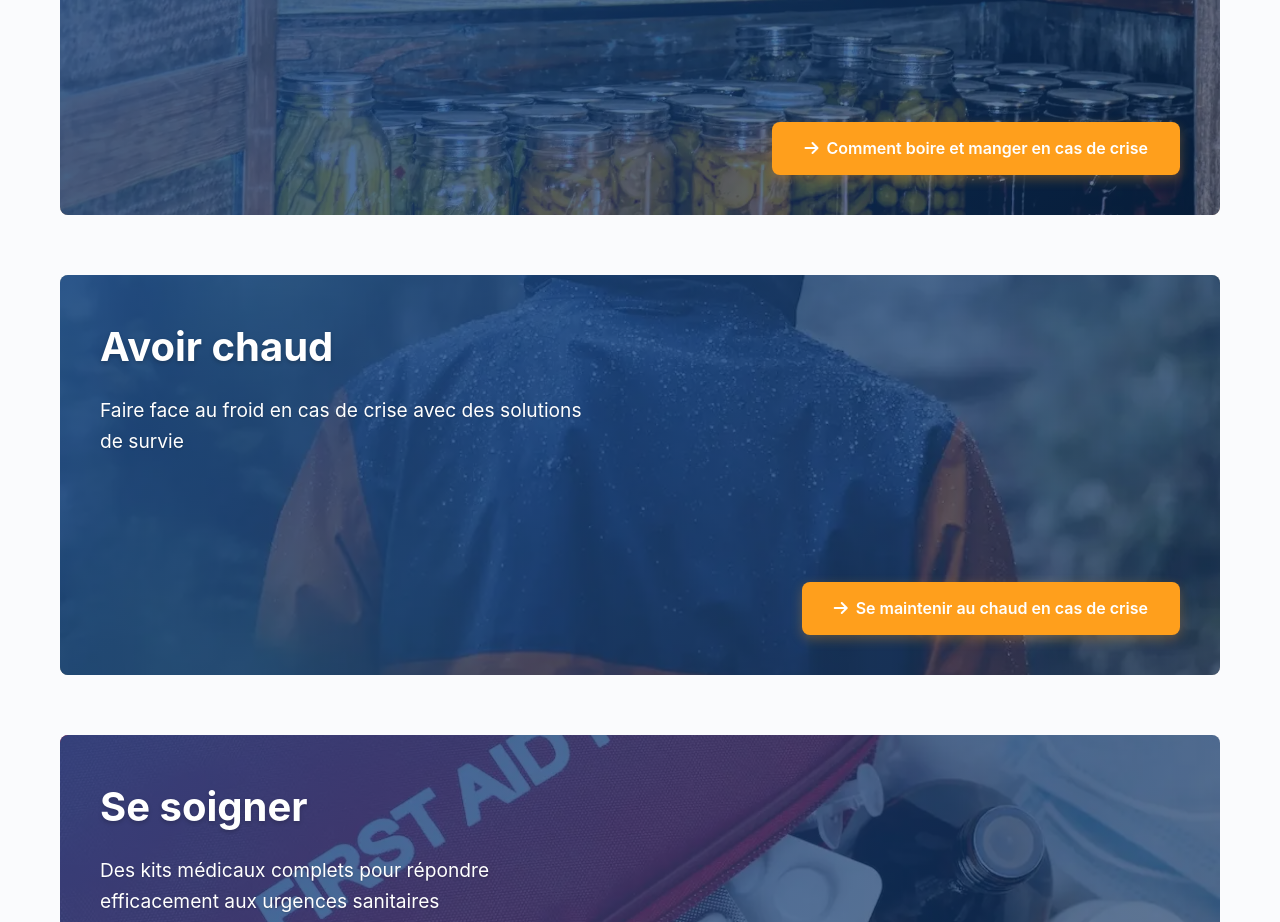
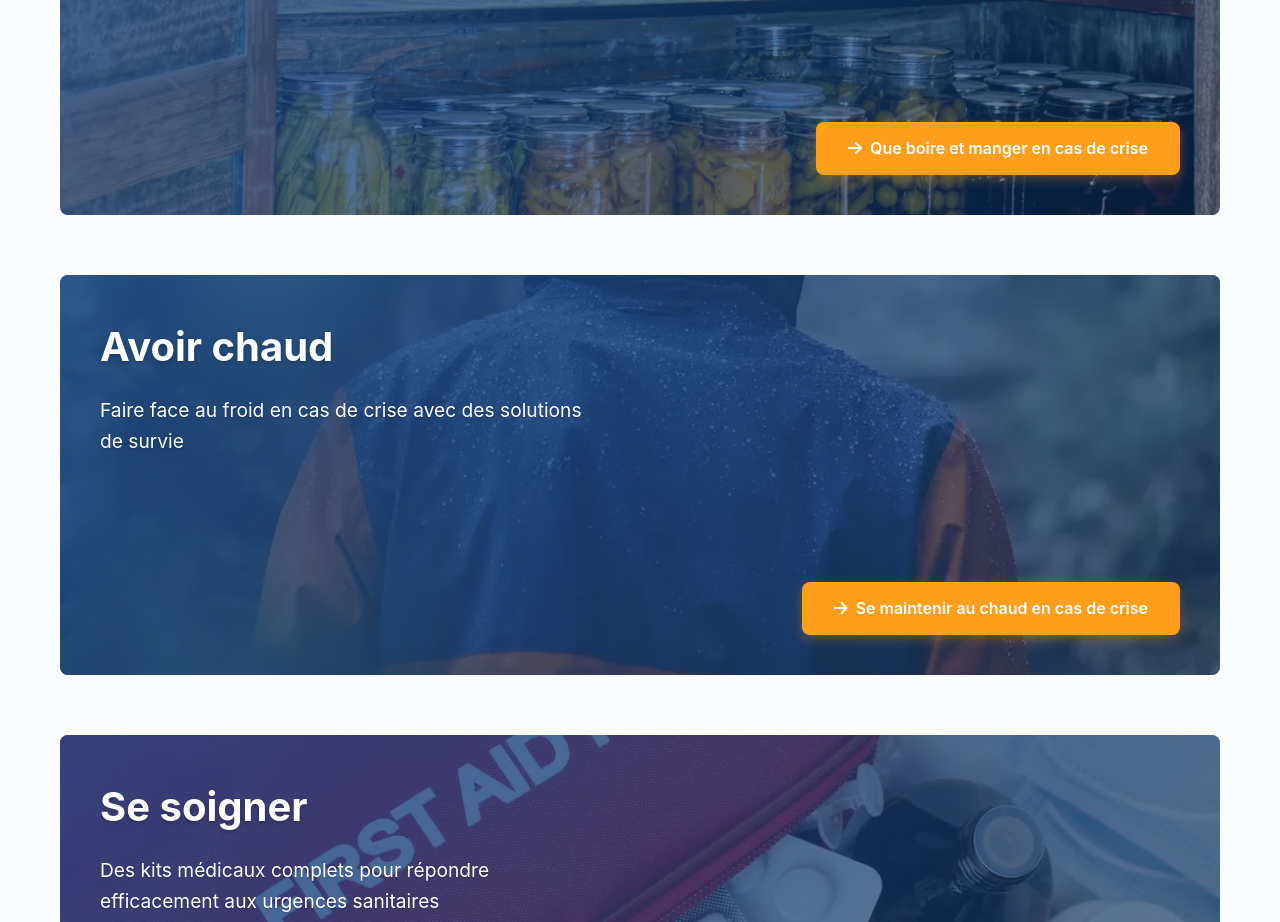
Before and after one commit to robin2309/equipe-toi, a website: page src/index.html in a window 1280 px wide. Shown: the part 924-1846 px from the top of the page. Drawn offline with Linux system fonts and the light colour scheme.

Commit message:
wording CTA

```diff
--- a/src/index.html
+++ b/src/index.html
@@ -500,7 +500,7 @@
             </div>
             <span class="btn-marketing">
               <i class="fa-solid fa-arrow-right"></i>
-              Comment boire et manger en cas de crise
+              Que boire et manger en cas de crise
             </span>
           </div>
         </div>
```
